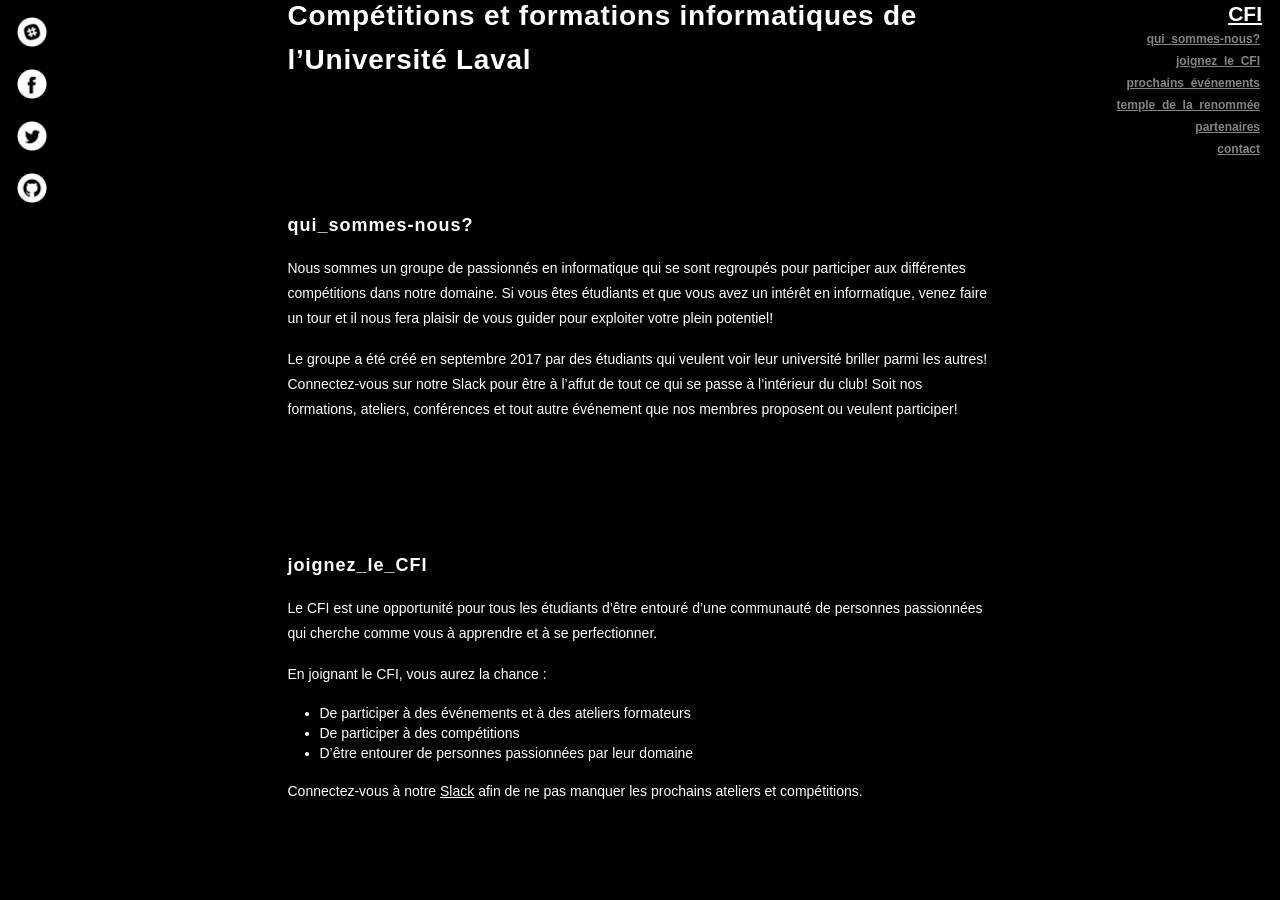
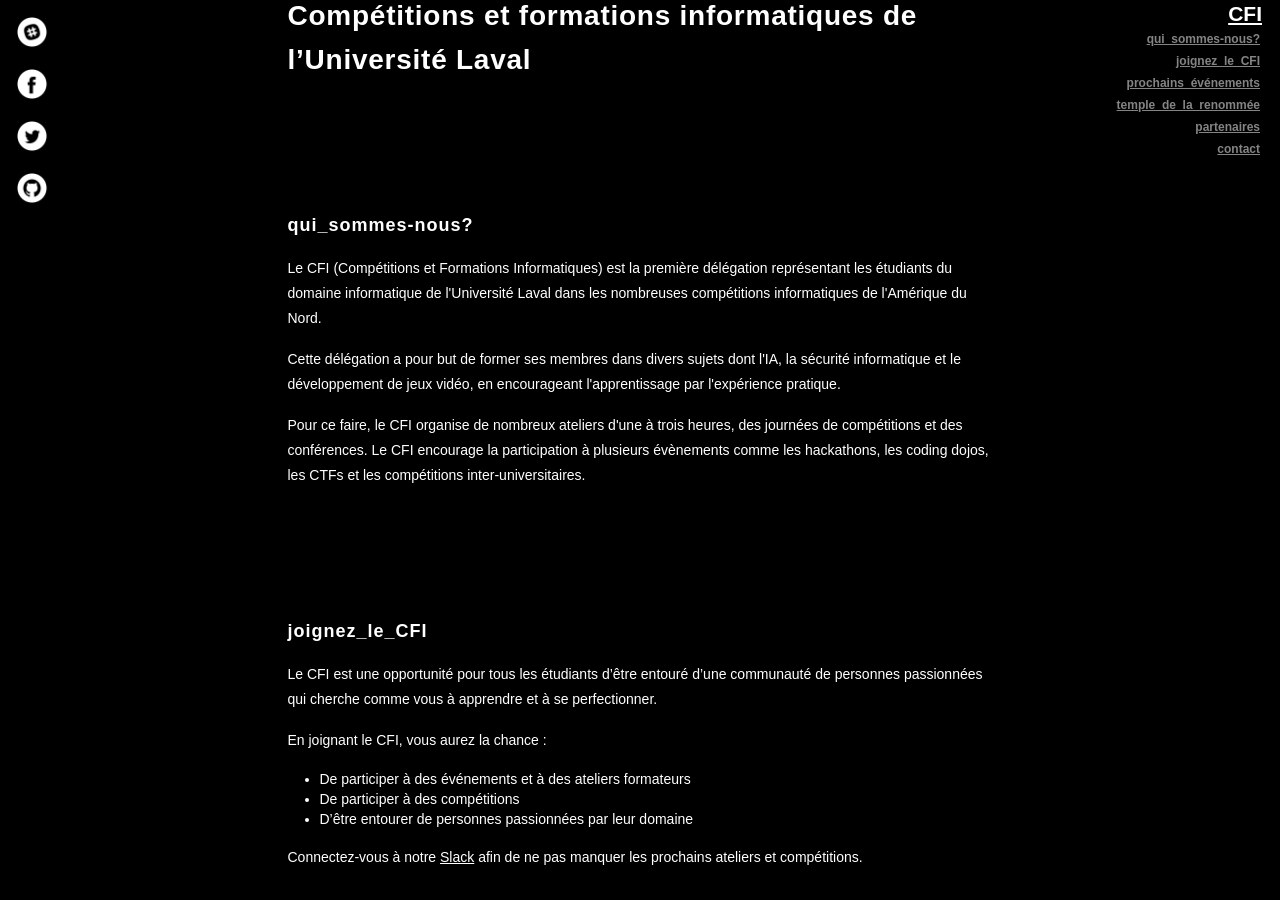
Before and after one commit to CFI-UL/cfi-ul.github.io, a Jekyll site: the page built from index.html, in a window 1280 px wide and 900 px high, scrolled down 1034 px. Built offline with Jekyll 4.4.1, drawn with Linux system fonts in a browser that asks for light colours.

Commit message:
Update official description

```diff
--- a/index.html
+++ b/index.html
@@ -18,10 +18,13 @@ layout: default
   </h2>
   <div class="section__content">
     <p>
-      Nous sommes un groupe de passionnés en informatique qui se sont regroupés pour participer aux différentes compétitions dans notre domaine. Si vous êtes étudiants et que vous avez un intérêt en informatique, venez faire un tour et il nous fera plaisir de vous guider pour exploiter votre plein potentiel!
+      Le CFI (Compétitions et Formations Informatiques) est la première délégation représentant les étudiants du domaine informatique de l'Université Laval dans les nombreuses compétitions informatiques de l'Amérique du Nord.
     </p>
     <p>
-      Le groupe a été créé en septembre 2017 par des étudiants qui veulent voir leur université briller parmi les autres! Connectez-vous sur notre Slack pour être à l’affut de tout ce qui se passe à l’intérieur du club! Soit nos formations, ateliers, conférences et tout autre événement que nos membres proposent ou veulent participer!
+      Cette délégation a pour but de former ses membres dans divers sujets dont l'IA, la sécurité informatique et le développement de jeux vidéo, en encourageant l'apprentissage par l'expérience pratique.
+    </p>
+    <p>
+      Pour ce faire, le CFI organise de nombreux ateliers d'une à trois heures, des journées de compétitions et des conférences. Le CFI encourage la participation à plusieurs évènements comme les hackathons, les coding dojos, les CTFs et les compétitions inter-universitaires.
     </p>
   </div>
 </div>
```
